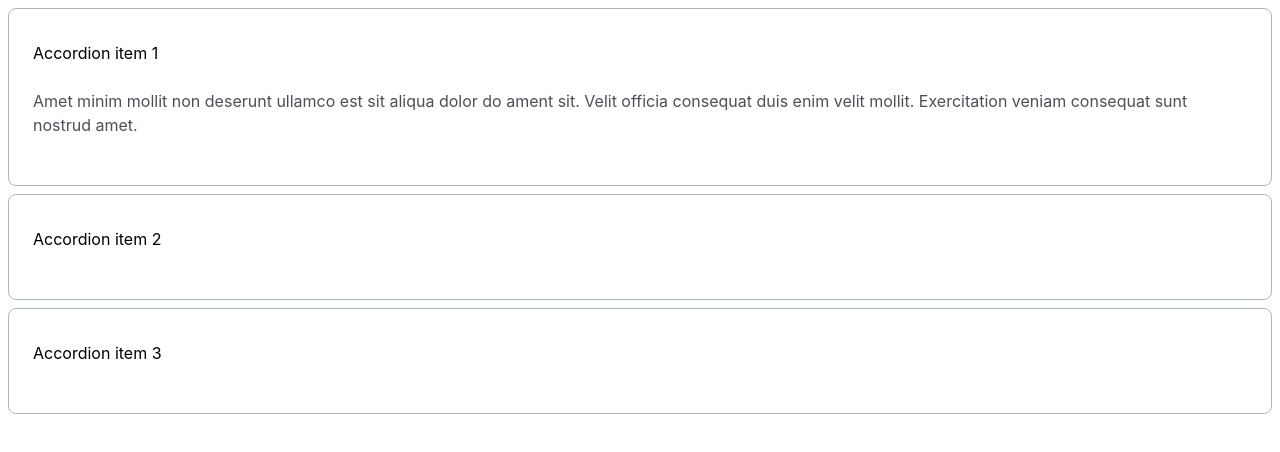
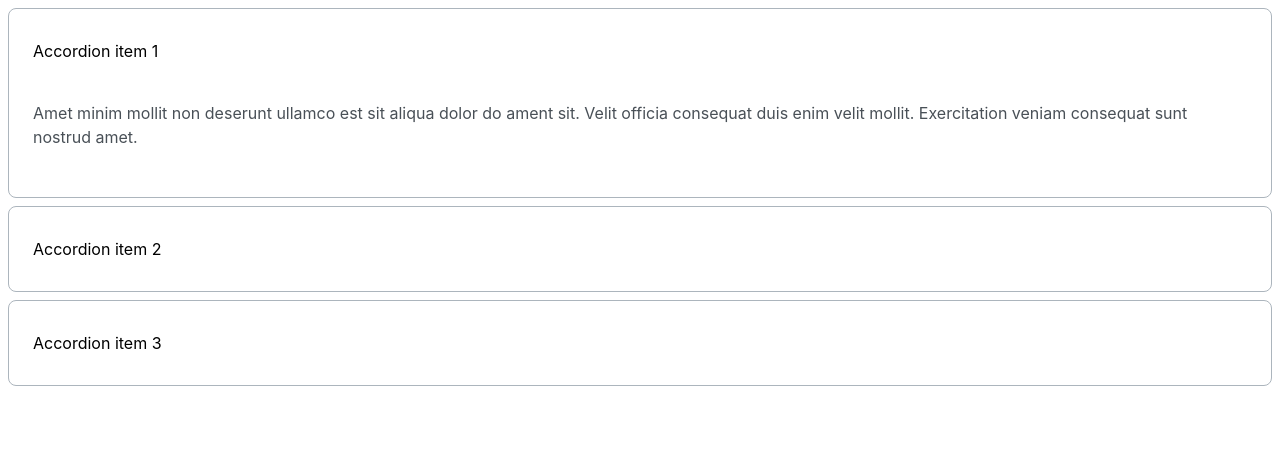
Before and after one commit to js-tasks-ru/htmlcss-20240412_daria-kolenchenko, a website: page 03-lection1/02-accordion/index.html in a window 1280 px wide. Drawn offline with Linux system fonts and the light colour scheme.

Commit message:
review dz3-lection1/accordion

```diff
--- a/03-lection1/02-accordion/accordion.css
+++ b/03-lection1/02-accordion/accordion.css
@@ -1,34 +1,24 @@
 /* Стилизация аккордеона */
 .accordion__item {
-    height: 72px;
     border: 1px solid var(--grey-3);
     border-radius: 8px;
     margin-bottom: 8px;
-    padding: 2em 1.5em 0;
+    padding: 32px 24px;
 }
 
 .accordion__summary {
     font-family: 'Inter';
-    font-weight: 400;
-    font-size: 16px;
-    line-height: 24px;
-    height: 24px;
-    display: inline-block;
-
+    display: block;
 }
 
 .accordion__text {
+    padding-top: 16px;
     color: var(--grey-4);
     font-family: 'Inter';
     font-weight: 400;
     font-size: 16px;
     line-height: 24px;
     display: inline-block;
-}
-
-.accordion__item[open] {
-    padding: 2em 1.5em 0;
-    height: 144px;
 }
 
 .accordion__item[open] .accordion__summary {
--- a/03-lection1/02-accordion/index.html
+++ b/03-lection1/02-accordion/index.html
@@ -1,17 +1,21 @@
 <!DOCTYPE html>
 <!-- Страница с аккордеоном -->
 <html lang="ru">
+
 <head>
     <link rel="stylesheet" href="../../assets/css/main.css">
     <link rel="stylesheet" href="./accordion.css">
 </head>
+
 <body>
+    <div class="accordion">
         <details class="accordion__item" open>
             <summary class="accordion__summary">
                 Accordion item 1
             </summary>
             <p class="accordion__text">
-                Amet minim mollit non deserunt ullamco est sit aliqua dolor do ament sit. Velit officia consequat duis enim velit mollit. Exercitation veniam consequat sunt nostrud amet.
+                Amet minim mollit non deserunt ullamco est sit aliqua dolor do ament sit. Velit officia consequat duis
+                enim velit mollit. Exercitation veniam consequat sunt nostrud amet.
             </p>
         </details>
         <details class="accordion__item">
@@ -19,7 +23,8 @@
                 Accordion item 2
             </summary>
             <p class="accordion__text">
-                Amet minim mollit non deserunt ullamco est sit aliqua dolor do ament sit. Velit officia consequat duis enim velit mollit. Exercitation veniam consequat sunt nostrud amet.
+                Amet minim mollit non deserunt ullamco est sit aliqua dolor do ament sit. Velit officia consequat duis
+                enim velit mollit. Exercitation veniam consequat sunt nostrud amet.
             </p>
         </details>
         <details class="accordion__item">
@@ -27,8 +32,11 @@
                 Accordion item 3
             </summary>
             <p class="accordion__text">
-                Amet minim mollit non deserunt ullamco est sit aliqua dolor do ament sit. Velit officia consequat duis enim velit mollit. Exercitation veniam consequat sunt nostrud amet.
+                Amet minim mollit non deserunt ullamco est sit aliqua dolor do ament sit. Velit officia consequat duis
+                enim velit mollit. Exercitation veniam consequat sunt nostrud amet.
             </p>
         </details>
+    </div>
 </body>
+
 </html>
```
Lines whose indentation alone changed are shown as unchanged.
